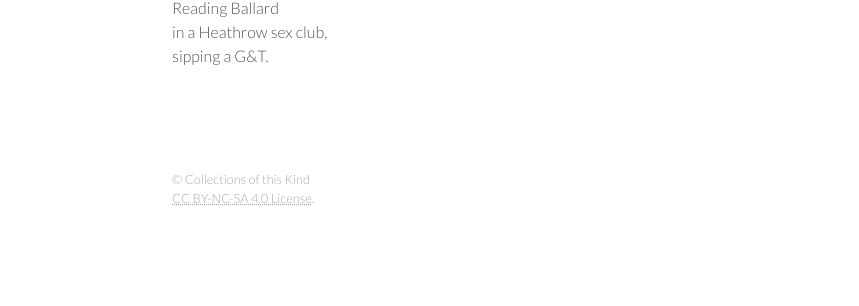
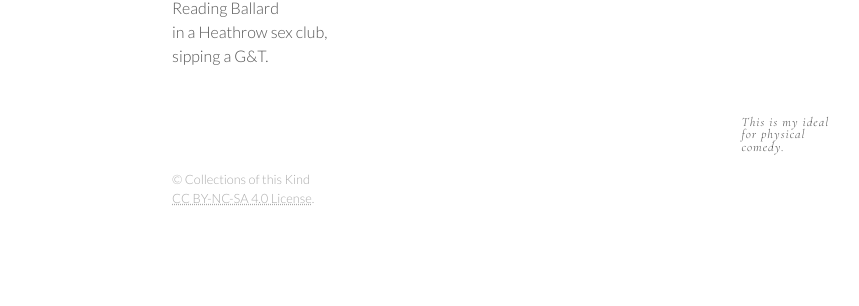
Before and after one commit to CollectionsOfThisKind/collectionsofthiskind.github.io, a Jekyll site: the page built from pages/diary/three-ballard.html, in a window 1280 px wide. Shown: the part 211-517 px from the top of the page, without its empty margins (78-937 px from the left). Built offline with Jekyll 4.4.1, drawn with Linux system fonts in a browser that asks for light colours.

Commit message:
Add files via upload

```diff
--- a/pages/diary/three-ballard.html
+++ b/pages/diary/three-ballard.html
@@ -14,6 +14,9 @@ layout: page
 
 <h2 class=top>Three things: <i>Crash</i></h2>
 
+<div class=marginalia>
+This is my ideal for physical comedy.
+</div>
 
 <p>
 Reading Ballard<br />
```
